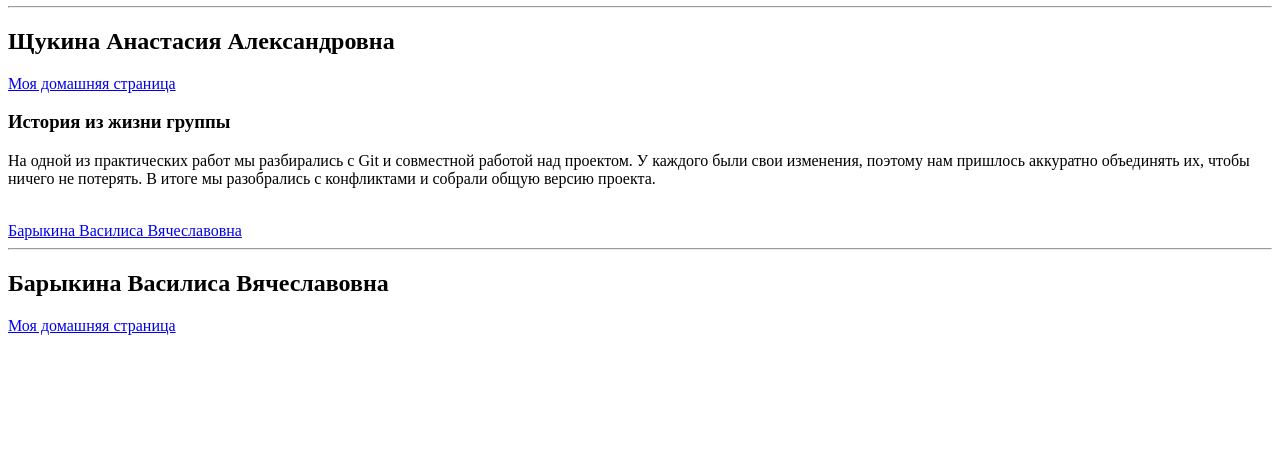
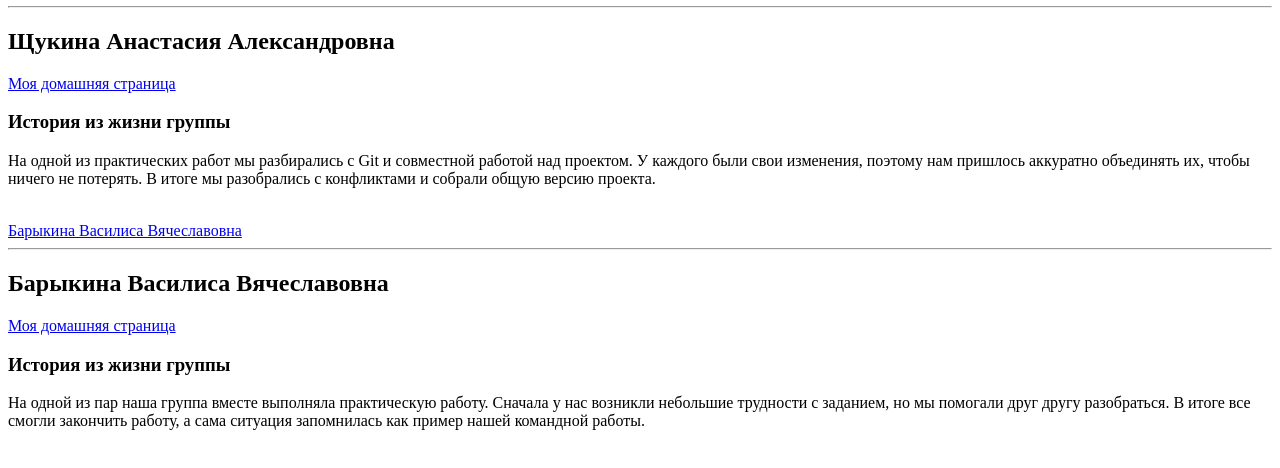
Before and after one commit to MatildaDec/Barykina_Shchukina_Lab7, a plain HTML site: page index.htm in a window 1280 px wide. Shown: the part 100-568 px from the top of the page. Drawn offline with Linux system fonts and the light colour scheme.

Commit message:
Барыкина В. В. добавила историю из жизни

```diff
--- a/index.htm
+++ b/index.htm
@@ -25,6 +25,8 @@
     <a name="BarykinaVV"></a>
     <h2>Барыкина Василиса Вячеславовна</h2>
     <p><a href="BarykinaHomePage.htm">Моя домашняя страница</a></p>
+    <h3>История из жизни группы</h3>
+    <p>На одной из пар наша группа вместе выполняла практическую работу. Сначала у нас возникли небольшие трудности с заданием, но мы помогали друг другу разобраться. В итоге все смогли закончить работу, а сама ситуация запомнилась как пример нашей командной работы.</p>
 
     <!-- Конец раздела Барыкиной -->
 </body>
```
